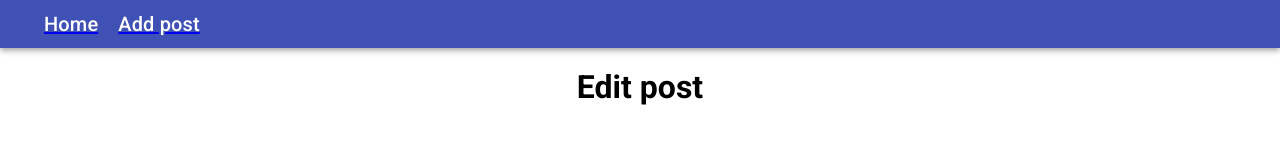
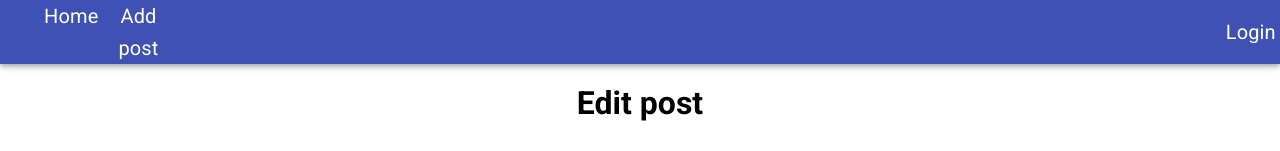
Before and after one commit to DevWichrowski/express-blog-front, a React (Create React App) app: page /edit-post/1 in a window 1280 px wide. Shown: the top 151 px of the page. Built offline with nearby package versions, Linux system fonts and the light colour scheme; no server answers.

Commit message:
Add login to nav

```diff
--- a/src/App.js
+++ b/src/App.js
@@ -15,6 +15,7 @@ function App() {
                 <Route exact path="/" component={Home}/>
                 <Route path="/add-post" component={AddPost}/>
                 <Route path="/edit-post/:id" component={EditPost}/>
+                <Route path="/login"/>
             </BrowserRouter>
         </div>
     );
--- a/src/components/Home/Home.js
+++ b/src/components/Home/Home.js
@@ -15,6 +15,7 @@ const Home = (props) => {
     }, [])
 
     const editPost = id => history.push(`/edit-post/${id}`);
+    const goToPost = post => history.push(`/post/${post.title}`)
 
     return (
         <div>
@@ -23,8 +24,8 @@ const Home = (props) => {
                 return (
                     <div key={post._id}>
                         <hr/>
-                        <h1>{post.title}</h1>
-                        <img src={post.imageUrl}/>
+                        <h1 onClick={() => goToPost(post)} style={{cursor: 'pointer'}}>{post.title}</h1>
+                        <img src={post.imageUrl} style={{width: '600px', height: '500px'}}/>
                         <p>{post.description}</p>
                         <p>Author: {post.userId && post.userId.login}</p>
                         <div>
--- a/src/components/Navigation/Navigation.js
+++ b/src/components/Navigation/Navigation.js
@@ -4,12 +4,15 @@ import "./Navigation.scss";
 import Toolbar from "@material-ui/core/Toolbar";
 import Typography from "@material-ui/core/Typography";
 import {NavLink} from "react-router-dom";
+import MenuItem from "@material-ui/core/MenuItem";
+import Button from "@material-ui/core/Button";
 
 const Navigation = props => {
     return (
         <div className="navigation">
             <AppBar position="static">
-                <Toolbar variant="dense">
+                <Toolbar variant="dense" className="navigation-bar">
+                    <div className="nav-left-column">
                         <NavLink exact to="/">
                             <Typography variant="h6" color="inherit" className="navigation-link">
                                 Home
@@ -20,6 +23,14 @@ const Navigation = props => {
                                 Add post
                             </Typography>
                         </NavLink>
+                    </div>
+                    <div className="nav-right-column">
+                        <NavLink exact to="/login">
+                            <Typography variant="h6" color="inherit" className="navigation-link">
+                                Login
+                            </Typography>
+                        </NavLink>
+                    </div>
                 </Toolbar>
             </AppBar>
         </div>
--- a/src/components/Navigation/Navigation.scss
+++ b/src/components/Navigation/Navigation.scss
@@ -1,12 +1,49 @@
-.navigation{
+.navigation {
 
 
-  .navigation-link{
+  .navigation-bar {
+    display: flex;
+    flex-direction: row;
+    width: 100%;
+
+    .nav-left-column {
+      display: flex;
+    }
+
+    .nav-right-column {
+      margin-left: 85%;
+    }
+  }
+
+  .navigation-link {
     color: white;
     margin-left: 20px;
+    font-weight: normal;
+    outline: none;
+    text-decoration: none !important;
 
-    a{
+    a {
       color: white;
+      outline: none;
+      text-decoration: none !important;
+    }
+
+    a:visited {
+      outline: none;
+      text-decoration: none !important;
+    }
+
+    a:-webkit-any-link {
+      color: -webkit-link;
+      cursor: pointer;
+      text-decoration: none !important;
     }
   }
 }
+
+
+a:-webkit-any-link {
+  color: -webkit-link;
+  cursor: pointer;
+  text-decoration: none !important;
+}
--- a/src/core/api.js
+++ b/src/core/api.js
@@ -12,7 +12,7 @@ export const getAllPosts = () => {
 };
 
 export const addPostApi = (body) => {
-    return axios.post(`${HOST}/posts`, body, {
+    return axios.post(`${HOST}/posts/add`, body, {
         headers: {
             Accept: 'application/json',
             'Content-type': 'application/json',
--- a/src/store/sagas/posts.saga.js
+++ b/src/store/sagas/posts.saga.js
@@ -29,7 +29,7 @@ function* addPostGen(action) {
         const response = yield addPostApi(action.payload);
         const data = yield response.data;
 
-        yield put(addPostSuccess(action.payload))
+        yield put(addPostSuccess(data))
     } catch (e) {
         console.log('error', e);
         addPostFailure(e)
```
Also changed, not shown: src/components/Login/Login.js (added, +11 -0 lines), src/components/SinglePost/SinglePost.js (added, +9 -0 lines). Lines whose indentation alone changed are shown as unchanged.
